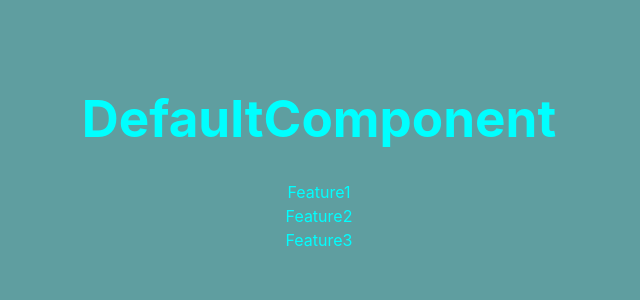
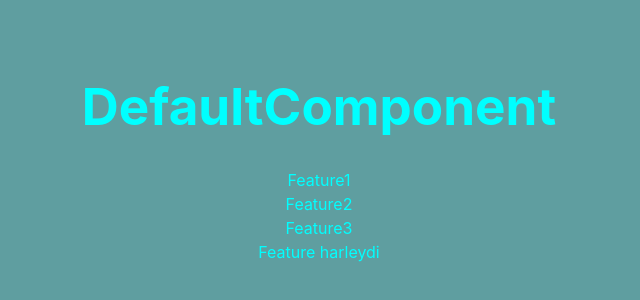
Before and after one commit to WDI-104/git-collab-test, a React (Vite) app: page / in a window 1280 px wide. Shown: the part 246-546 px from the top of the page, without its empty margins (321-961 px from the left). Built offline with nearby package versions, Linux system fonts and the light colour scheme.

Commit message:
added harleydi commit

```diff
--- a/src/App.jsx
+++ b/src/App.jsx
@@ -6,6 +6,7 @@ import DefaultComponent from './components/DefaultComponent'
 import Feature1 from './components/Feature1'
 import Feature2 from './components/Feature2'
 import Feature3 from './components/Feature3'
+import Featureharleydi from './components/Feature-harleydi'
 
 function App() {
 
@@ -15,6 +16,7 @@ function App() {
       <Feature1 />
       <Feature2 />
       <Feature3 />
+      <Featureharleydi />
     </>
   )
 }
--- /dev/null
+++ b/src/components/Feature-harleydi.jsx
@@ -0,0 +1,9 @@
+import React from 'react'
+
+const Featureharleydi = () => {
+  return (
+    <div>Feature harleydi</div>
+  )
+}
+
+export default Featureharleydi
```
